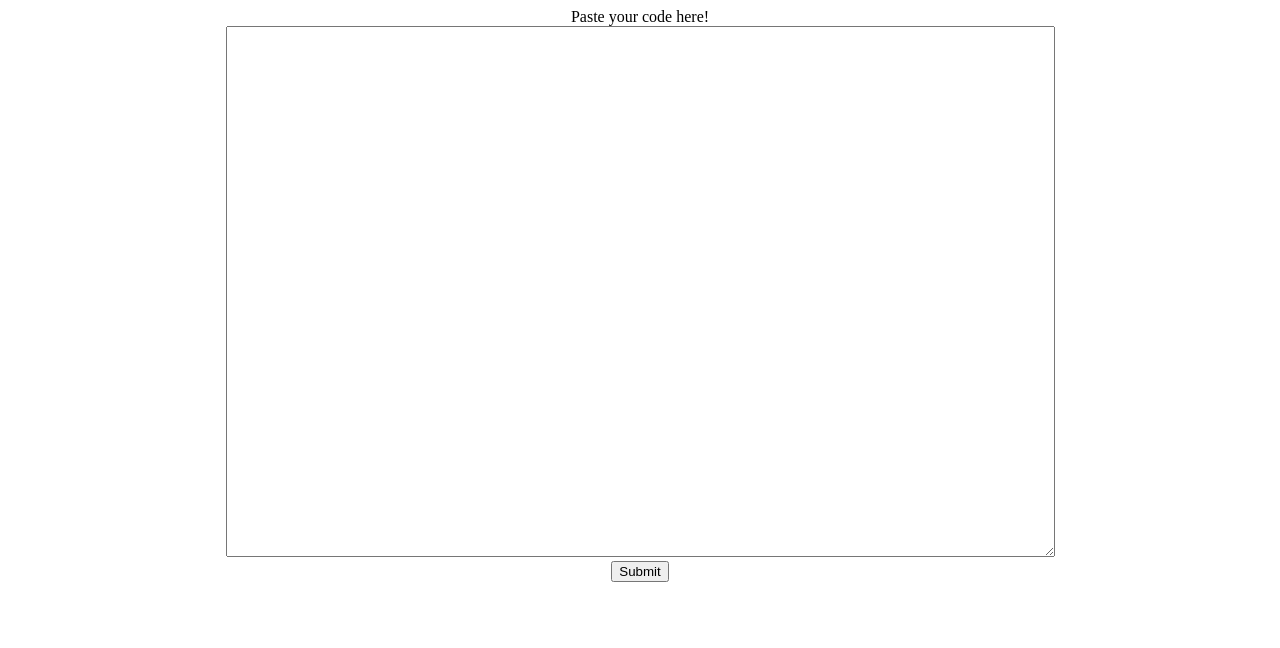
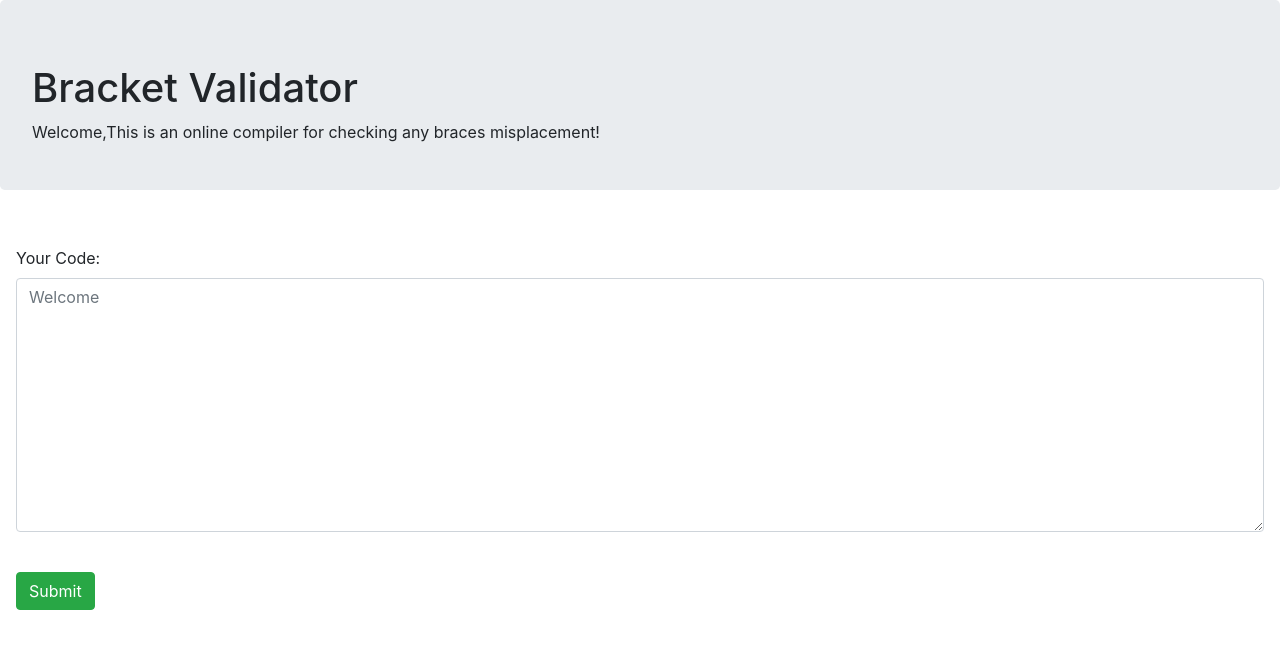
Before and after one commit to Daman431/bracket-validator, a plain HTML site: page index.html in a window 1280 px wide. Drawn offline with nearby package versions, Linux system fonts and the light colour scheme.

Commit message:
improved ui

```diff
--- a/index.html
+++ b/index.html
@@ -1,17 +1,28 @@
 <!DOCTYPE html>
 <html>
 <head>
+	<script src="https://code.jquery.com/jquery-3.4.1.js" integrity="sha256-WpOohJOqMqqyKL9FccASB9O0KwACQJpFTUBLTYOVvVU="
+  	crossorigin="anonymous"></script>
 	<link rel="stylesheet" type="text/css" href="styling.css">
+	<link rel="stylesheet" type="text/css" href="https://stackpath.bootstrapcdn.com/bootstrap/4.3.1/css/bootstrap.min.css">
+	<script type="text/javascript" src="https://stackpath.bootstrapcdn.com/bootstrap/4.3.1/js/bootstrap.min.js"></script>
 	<title>Validator</title>
 </head>
 <body>
-Paste your code here!
+	<div class="jumbotron">
+		<h1>Bracket Validator</h1>
+		<p>Welcome,This is an online compiler for checking any braces misplacement!</p>
+	</div>
 <br>
-<textarea id="file" rows = "35" cols = "100">
+<div class="mt-md-0 m-3 form-group">
+	  <label for="comment">Your Code:</label>
+	  <textarea placeholder="Welcome" class="form-control" rows="10" cols="10" id="file"></textarea>
+</div>
+<br>
+<button type="button" id="butt" class=" mt-md-0 m-3 btn btn-success" onclick="buttonClick()">Submit</button>
+<div id="alertArea" class="container">
 
-</textarea>
-<br>
-<button onclick="buttonClick()">Submit</button>
+</div>
 <script type="text/javascript" src="response.js"></script>
 </body>
 </html>
--- a/response.js
+++ b/response.js
@@ -65,9 +65,64 @@ function buttonClick() {
 	var bracesList = prefix(fileString);
 	var checkBraces = bracketValidator(bracesList);
 	if(checkBraces){
-		alert("Braces are Balanced!");
+		if(fileString.length === 0){
+			//Alert
+		var successAlert = document.createElement('div');
+		var node = document.createTextNode("No code provided!");
+		successAlert.setAttribute("class","alert alert-warning alert-dismissible fade show");
+		successAlert.setAttribute("id","alert-area");
+		successAlert.appendChild(node);
+
+		//close button
+		var closeButton = document.createElement('button');
+		var crossIcon = document.createTextNode("x");
+		closeButton.setAttribute("type","button");
+		closeButton.setAttribute("class","close");
+		closeButton.setAttribute("data-dismiss","alert");
+		closeButton.appendChild(crossIcon);
+
+		//write elements in html
+		document.getElementById("alertArea").appendChild(successAlert);
+		document.getElementById("alert-area").appendChild(closeButton);
+		}
+		else{
+		//Alert
+		var successAlert = document.createElement('div');
+		var node = document.createTextNode("Success!");
+		successAlert.setAttribute("class","alert alert-success alert-dismissible fade show");
+		successAlert.setAttribute("id","alert-area");
+		successAlert.appendChild(node);
+
+		//close button
+		var closeButton = document.createElement('button');
+		var crossIcon = document.createTextNode("x");
+		closeButton.setAttribute("type","button");
+		closeButton.setAttribute("class","close");
+		closeButton.setAttribute("data-dismiss","alert");
+		closeButton.appendChild(crossIcon);
+
+		//write elements in html
+		document.getElementById("alertArea").appendChild(successAlert);
+		document.getElementById("alert-area").appendChild(closeButton);
+		}
 	}
 	else{
-		alert("ERROR!")
+		var errorAlert = document.createElement('div');
+		var node = document.createTextNode("Bracket missing!");
+		errorAlert.setAttribute("class","alert alert-danger alert-dismissible fade show");
+		errorAlert.setAttribute("id","alert-area");
+		errorAlert.appendChild(node);
+
+		//close button
+		var closeButton = document.createElement('button');
+		var crossIcon = document.createTextNode("x");
+		closeButton.setAttribute("type","button");
+		closeButton.setAttribute("class","close");
+		closeButton.setAttribute("data-dismiss","alert");
+		closeButton.appendChild(crossIcon);
+
+		//write elements in html
+		document.getElementById("alertArea").appendChild(errorAlert);
+		document.getElementById("alert-area").appendChild(closeButton);
 	}
 }
--- a/styling.css
+++ b/styling.css
@@ -1,7 +1,8 @@
-body{
-	text-align: center;
+.jumbotron{
+	height: 190px;
 }
-textarea{
-	text-align: left;
-	padding-left: 10px;
+#alertArea{
+	position: absolute;
+	margin-top: -60px;
+	margin-left: 100px;
 }
```
